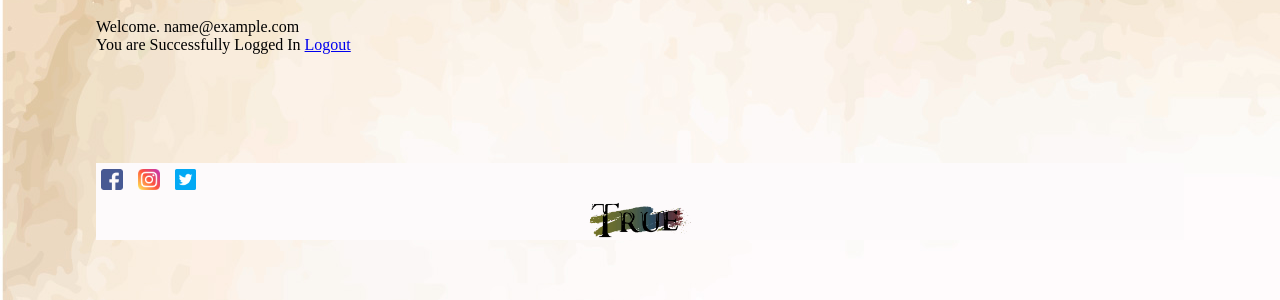
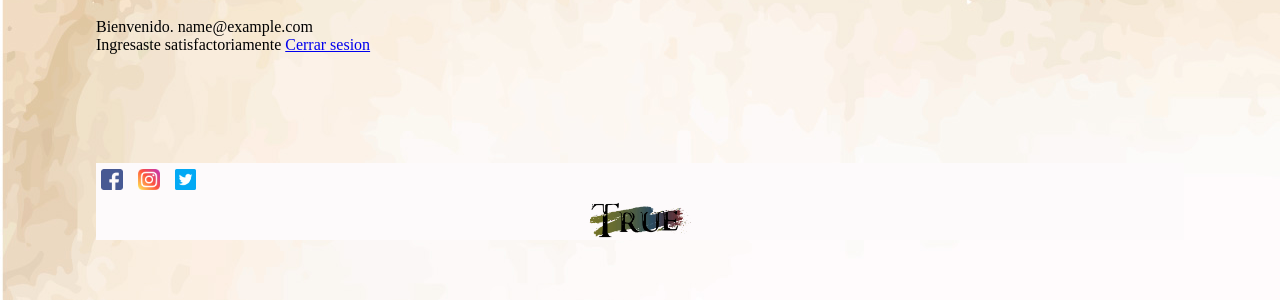
Before and after one commit to metachoSamuel/truegame, a PHP site: page / in a window 1280 px wide. Shown: the part 93-393 px from the top of the page. Run offline with PHP 8.4, Linux system fonts and the light colour scheme; the visitor is signed in with stand-in values (Sample User, id 1); tables that the repository leaves empty or names only in its code hold one stand-in row (values such as "Sample post").

```diff
--- a/index.php
+++ b/index.php
@@ -19,11 +19,7 @@ if (isset($_SESSION['user_id'])) {
 <?php require "partials/header.php" ?>
 
 <?php if (!empty($user)) : ?>
-    <br> Welcome. <?= $user['email']; ?>
-    <br>You are Successfully Logged In
-    <a href="logout.php">
-        Logout
-    </a>
+    <?php require 'userdetail.php' ?>
 <?php else : ?>
     <nav>
         <ul>
--- /dev/null
+++ b/userdetail.php
@@ -0,0 +1,7 @@
+<?php session_start(); ?>
+
+<br> Bienvenido. <?= $user['email']; ?>
+<br>Ingresaste satisfactoriamente
+<a href="logout.php">
+    Cerrar sesion
+</a>
```
